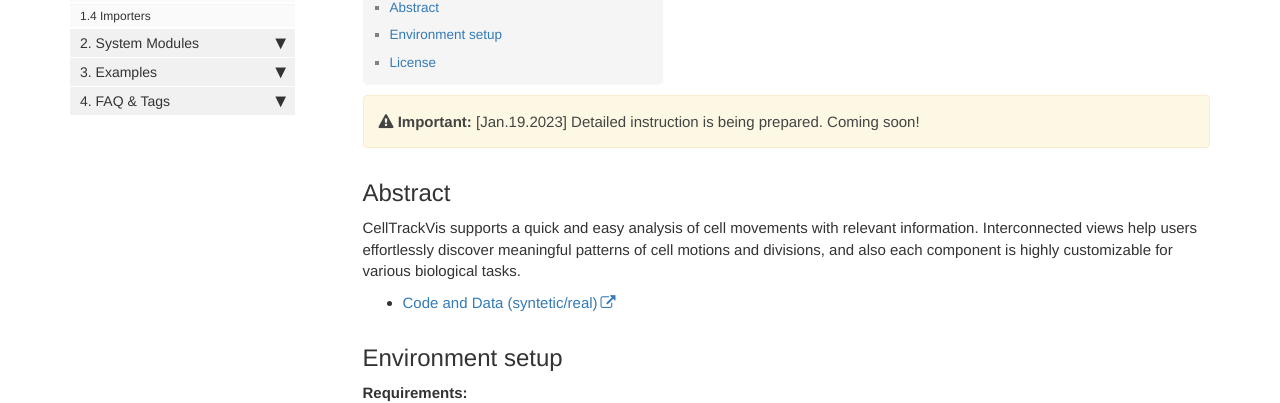
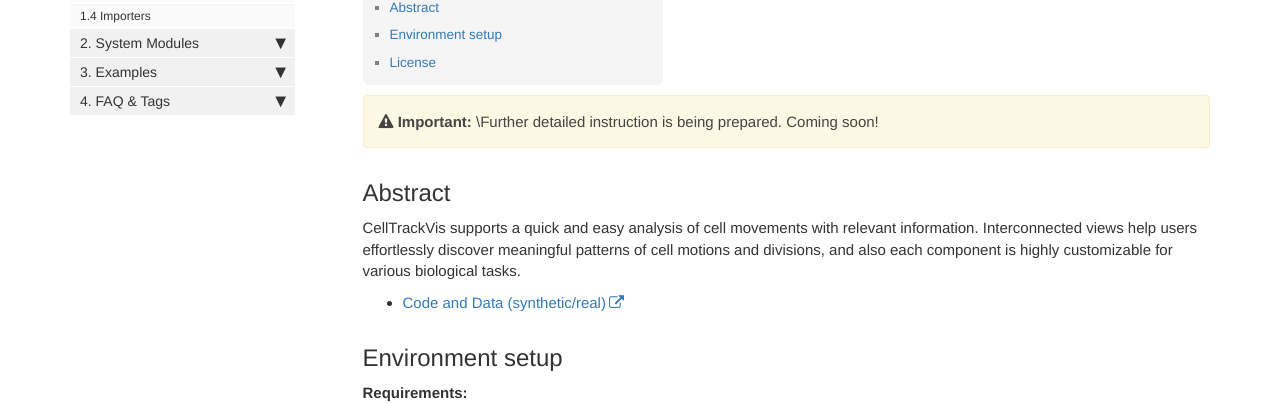
Before and after one commit to scbeom/ctv_tutorial, a Jekyll site: the page built from index.md, in a window 1280 px wide and 900 px high. Shown: the part 275-678 px from the top of the window. Built offline with Jekyll 4.4.1, drawn with Linux system fonts in a browser that asks for light colours; comment, search, counter and statistics services are not loaded.

Commit message:
Typo fix

```diff
--- a/index.md
+++ b/index.md
@@ -7,14 +7,14 @@ permalink: index.html
 summary: These brief instructions will help you get started quickly with CellTrackVis.
 ---
 
-{% include important.html content="\[Jan.19.2023\] Detailed instruction is being prepared. Coming soon!" %}
+{% include important.html content="\Further detailed instruction is being prepared. Coming soon!" %}
 
 ## Abstract
 
 CellTrackVis supports a quick and easy analysis of cell movements with relevant information.
 Interconnected views help users effortlessly discover meaningful patterns of cell motions and divisions, and also each component is highly customizable for various biological tasks.
 
-- [Code and Data (syntetic/real)](http://github.com/scbeom/celltrackvis/)
+- [Code and Data (synthetic/real)](http://github.com/scbeom/celltrackvis/)
 
 ## Environment setup
 
```
